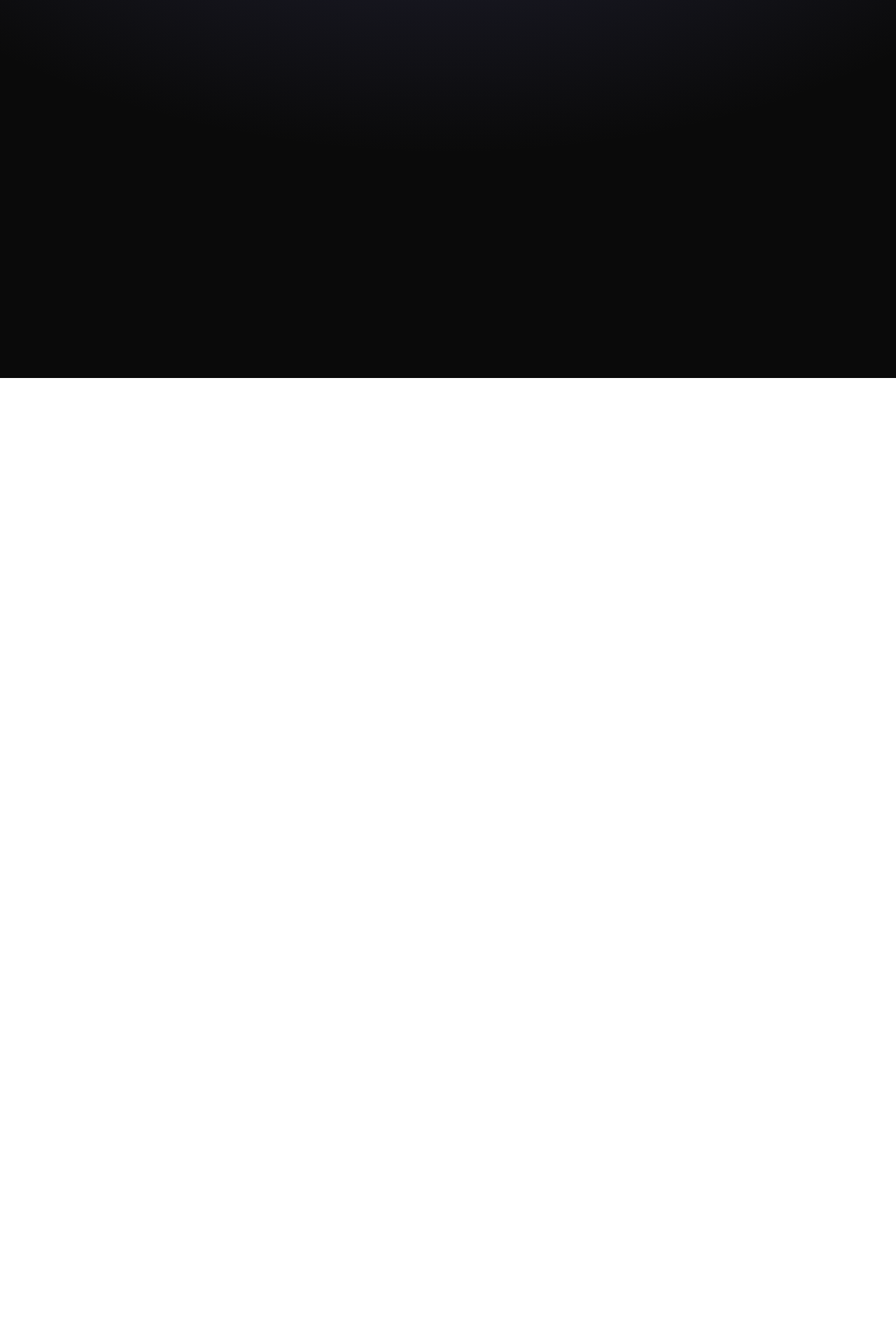
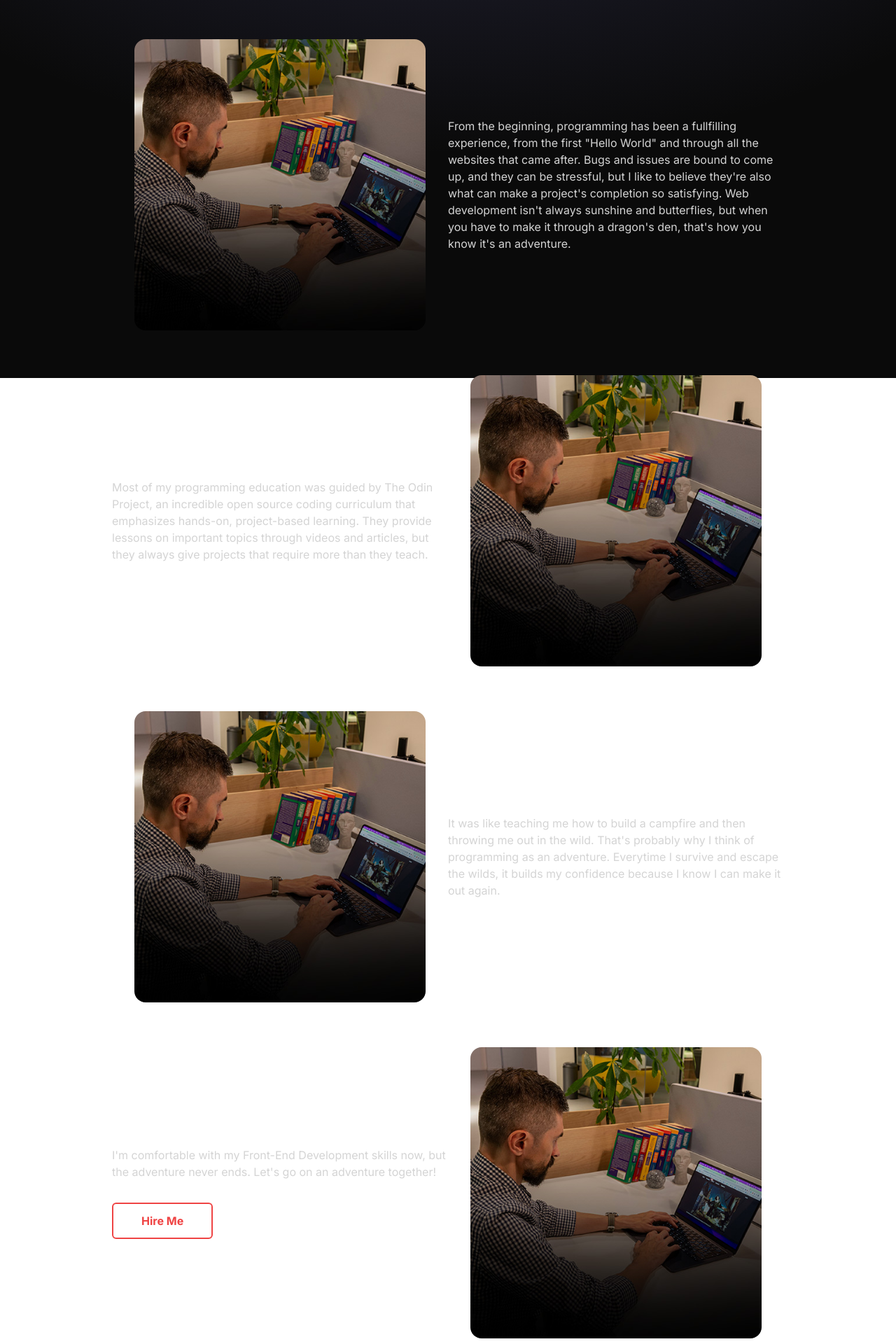
Before and after one commit to Mattheweng1/portfolio, a React (Vite) app: page /about in a window 1280 px wide. Shown: the part 260-2180 px from the top of the page at 70% size. Before the commit the page ends 800 px from the top, so only its background shows below. Built offline with nearby package versions, Linux system fonts and the light colour scheme.

Commit message:
Setup 'About' layout

```diff
--- a/src/components/About.jsx
+++ b/src/components/About.jsx
@@ -1,12 +1,64 @@
+import { ABOUT_TEXT } from "../constants/constants";
 import Navbar from "./Navbar";
 
 const About = () => {
   return (
     <>
       <Navbar></Navbar>
-      <div className="my-6 mx-[10%]">
+      <div className="my-6 sm:mx-[10%]">
         <h1 className="mx-6 my-3 text-7xl">About</h1>
-        <div className="h-3 bg-red-900"></div>
+        <div className="h-3 bg-red-900 mb-16"></div>
+        <div className="flex flex-wrap justify-center">
+          <div className="w-full md:w-2/3 lg:w-1/2 flex items-center justify-center p-8">
+            <img
+              className="rounded-2xl"
+              src="src/assets/about.jpg"
+              alt="Portrait Photo of Matthew"
+            />
+          </div>
+          <div className="w-full lg:w-1/2 flex flex-col self-center items-center justify-center py-8">
+            <p className="text-center lg:text-left">{ABOUT_TEXT.part1}</p>
+          </div>
+        </div>
+        <div className="flex flex-wrap flex-row-reverse justify-center">
+          <div className="w-full md:w-2/3 lg:w-1/2 flex items-center justify-center p-8">
+            <img
+              className="rounded-2xl"
+              src="src/assets/about.jpg"
+              alt="Portrait Photo of Matthew"
+            />
+          </div>
+          <div className="w-full lg:w-1/2 flex flex-col self-center items-center justify-center py-8">
+            <p className="text-center lg:text-left">{ABOUT_TEXT.part2}</p>
+          </div>
+        </div>
+        <div className="flex flex-wrap justify-center">
+          <div className="w-full md:w-2/3 lg:w-1/2 flex items-center justify-center p-8">
+            <img
+              className="rounded-2xl"
+              src="src/assets/about.jpg"
+              alt="Portrait Photo of Matthew"
+            />
+          </div>
+          <div className="w-full lg:w-1/2 flex flex-col self-center items-center justify-center py-8">
+            <p className="text-center lg:text-left">{ABOUT_TEXT.part3}</p>
+          </div>
+        </div>
+        <div className="flex flex-wrap flex-row-reverse justify-center">
+          <div className="w-full md:w-2/3 lg:w-1/2 flex items-center justify-center p-8">
+            <img
+              className="rounded-2xl"
+              src="src/assets/about.jpg"
+              alt="Portrait Photo of Matthew"
+            />
+          </div>
+          <div className="w-full lg:w-1/2 flex flex-col self-center items-center lg:items-start justify-center py-8">
+            <p className="text-center lg:text-left">{ABOUT_TEXT.part4}</p>
+            <button className="mt-8 border-2 border-red-500 text-red-500 px-10 py-3 rounded-md font-bold">
+              Hire Me
+            </button>
+          </div>
+        </div>
       </div>
     </>
   );
--- a/src/constants/constants.js
+++ b/src/constants/constants.js
@@ -1,8 +1,9 @@
-export const ABOUT_TEXT = `From the beginning, programming has been a fullfilling experience, from the first "Hello World" and through all the websites that came after. Bugs and issues are bound to come up, and they can be stressful, but I like to believe they're also what can make a project's completion so satisfying. Web development isn't always sunshine and butterflies, but when you have to make it through a dragon's den, that's how you know it's an adventure.
-
-Most of my programming education was guided by The Odin Project, an incredible open source coding curriculum that emphasizes hands-on, project-based learning (https://www.theodinproject.com/about). They would give lessons on important topics through videos and articles, but they would always give projects that required more than they taught. It was like teaching me how to build a campfire and then throwing me out in the wild. I guess that's why I think of programming as an adventure. Everytime I survive and escape the wilds, it builds my confidence because I know I can make it out again.
-
-I'm comfortable with my Front-End Development skills now, but the adventure never ends. Let's go on an adventure together!`;
+export const ABOUT_TEXT = {
+  part1: `From the beginning, programming has been a fullfilling experience, from the first "Hello World" and through all the websites that came after. Bugs and issues are bound to come up, and they can be stressful, but I like to believe they're also what can make a project's completion so satisfying. Web development isn't always sunshine and butterflies, but when you have to make it through a dragon's den, that's how you know it's an adventure.`,
+  part2: `Most of my programming education was guided by The Odin Project, an incredible open source coding curriculum that emphasizes hands-on, project-based learning. They provide lessons on important topics through videos and articles, but they always give projects that require more than they teach.`,
+  part3: `It was like teaching me how to build a campfire and then throwing me out in the wild. That's probably why I think of programming as an adventure. Everytime I survive and escape the wilds, it builds my confidence because I know I can make it out again.`,
+  part4: `I'm comfortable with my Front-End Development skills now, but the adventure never ends. Let's go on an adventure together!`,
+};
 
 export const EXPERIENCES = [
   {
```
